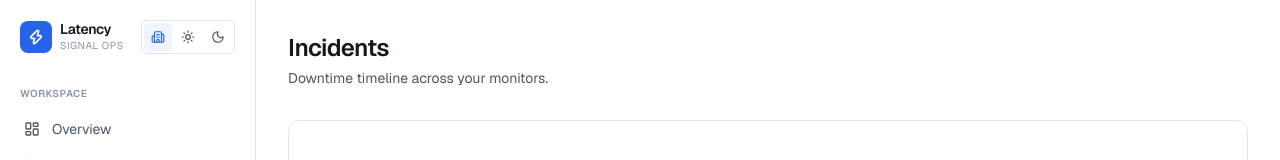
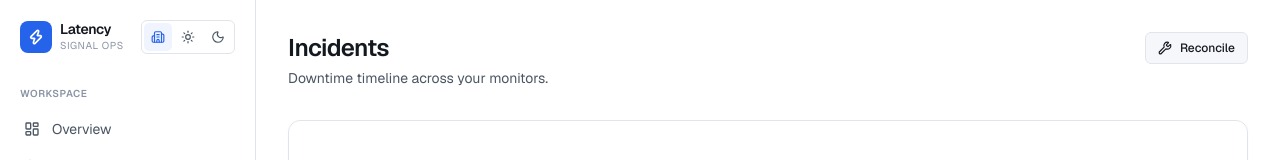
Before and after one commit to husseyd8649/Latency, a Next.js app: page /dashboard/incidents in a window 1280 px wide. Shown: the top 160 px of the page. Built offline with nearby package versions, Linux system fonts and the light colour scheme; no server answers; the database is empty; sample sign-in values are in the browser's storage.

Commit message:
Add incident reconciliation to close orphaned open incidents

```diff
--- a/app/dashboard/incidents/page.tsx
+++ b/app/dashboard/incidents/page.tsx
@@ -8,6 +8,7 @@ import {
   PageHeader,
 } from "@/components/ui/primitives";
 import { AlertTriangle, CheckCircle2, Globe, Network, ShieldCheck } from "lucide-react";
+import { ReconcileIncidentsButton } from "@/components/reconcile-incidents-button";
 
 const typeIconMap = {
   HTTP: Globe,
@@ -34,9 +35,10 @@ export default async function IncidentsPage() {
 
   return (
     <>
-      <PageHeader
+            <PageHeader
         title="Incidents"
         description="Downtime timeline across your monitors."
+        actions={<ReconcileIncidentsButton />}
       />
 
       {incidents.length === 0 ? (
--- a/app/dashboard/monitors/actions.ts
+++ b/app/dashboard/monitors/actions.ts
@@ -263,3 +263,89 @@ export async function bulkUpdateInterval(formData: FormData): Promise<void> {
   revalidatePath("/dashboard/monitors");
   revalidatePath("/dashboard");
 }
+
+// ---------- Incident reconciliation ----------------------------------------
+
+/**
+ * Close open incidents whose monitor's most recent check is UP.
+ * Uses the most recent check's timestamp as the resolvedAt.
+ * Safe to run repeatedly.
+ */
+export async function reconcileIncidents(): Promise<{
+  scanned: number;
+  resolved: number;
+}> {
+  const user = await requireUser();
+
+  // Find all open incidents for this user
+  const open = await prisma.incident.findMany({
+    where: {
+      resolvedAt: null,
+      monitor: { userId: user.id },
+    },
+    select: {
+      id: true,
+      monitorId: true,
+    },
+  });
+
+  if (open.length === 0) {
+    return { scanned: 0, resolved: 0 };
+  }
+
+  // Fetch the most recent check for each involved monitor in one query
+  const monitorIds = Array.from(new Set(open.map((i) => i.monitorId)));
+
+  // Get latest check per monitor. Use a groupBy trick or fetch top check for each.
+  // Simpler and fast enough at this scale: fetch all recent checks, keep first per monitor.
+  const latestChecks = await prisma.check.findMany({
+    where: { monitorId: { in: monitorIds } },
+    orderBy: { checkedAt: "desc" },
+    distinct: ["monitorId"],
+    select: {
+      monitorId: true,
+      status: true,
+      checkedAt: true,
+    },
+  });
+
+  const latestByMonitor = new Map(
+    latestChecks.map((c) => [c.monitorId, c])
+  );
+
+  // Determine which incidents should be closed
+  const toClose: { id: string; resolvedAt: Date }[] = [];
+  for (const incident of open) {
+    const latest = latestByMonitor.get(incident.monitorId);
+    if (latest && latest.status === "UP") {
+      toClose.push({ id: incident.id, resolvedAt: latest.checkedAt });
+    }
+  }
+
+  if (toClose.length === 0) {
+    revalidatePath("/dashboard/incidents");
+    revalidatePath("/dashboard");
+    return { scanned: open.length, resolved: 0 };
+  }
+
+  // Update in batches to avoid holding a single long transaction
+  const BATCH_SIZE = 50;
+  for (let i = 0; i < toClose.length; i += BATCH_SIZE) {
+    const batch = toClose.slice(i, i + BATCH_SIZE);
+    await prisma.$transaction(
+      async (tx) => {
+        for (const { id, resolvedAt } of batch) {
+          await tx.incident.update({
+            where: { id },
+            data: { resolvedAt },
+          });
+        }
+      },
+      { timeout: 30000, maxWait: 10000 }
+    );
+  }
+
+  revalidatePath("/dashboard/incidents");
+  revalidatePath("/dashboard");
+  return { scanned: open.length, resolved: toClose.length };
+}
--- /dev/null
+++ b/components/reconcile-incidents-button.tsx
@@ -0,0 +1,65 @@
+// components/reconcile-incidents-button.tsx
+"use client";
+
+import { useState, useTransition } from "react";
+import { CheckCircle2, Loader2, Wrench } from "lucide-react";
+import { Button } from "@/components/ui/primitives";
+import { reconcileIncidents } from "@/app/dashboard/monitors/actions";
+
+export function ReconcileIncidentsButton() {
+  const [pending, startTransition] = useTransition();
+  const [result, setResult] = useState<{
+    scanned: number;
+    resolved: number;
+  } | null>(null);
+
+  const handleClick = () => {
+    if (!confirm("Scan open incidents and close any whose monitor is currently UP?"))
+      return;
+
+    startTransition(async () => {
+      try {
+        const r = await reconcileIncidents();
+        setResult(r);
+        setTimeout(() => setResult(null), 5000);
+      } catch (err) {
+        alert(`Reconcile failed: ${err instanceof Error ? err.message : String(err)}`);
+      }
+    });
+  };
+
+  return (
+    <div className="inline-flex items-center gap-2">
+      <Button
+        type="button"
+        size="sm"
+        variant="secondary"
+        onClick={handleClick}
+        disabled={pending}
+        title="Close incidents whose monitor is currently UP"
+      >
+        {pending ? (
+          <>
+            <Loader2 className="w-3.5 h-3.5 animate-spin" />
+            Reconciling…
+          </>
+        ) : result ? (
+          <>
+            <CheckCircle2 className="w-3.5 h-3.5" />
+            {result.resolved} closed
+          </>
+        ) : (
+          <>
+            <Wrench className="w-3.5 h-3.5" />
+            Reconcile
+          </>
+        )}
+      </Button>
+      {result && (
+        <span className="text-[10px] text-[var(--text-subtle)]">
+          Scanned {result.scanned}
+        </span>
+      )}
+    </div>
+  );
+}
```
